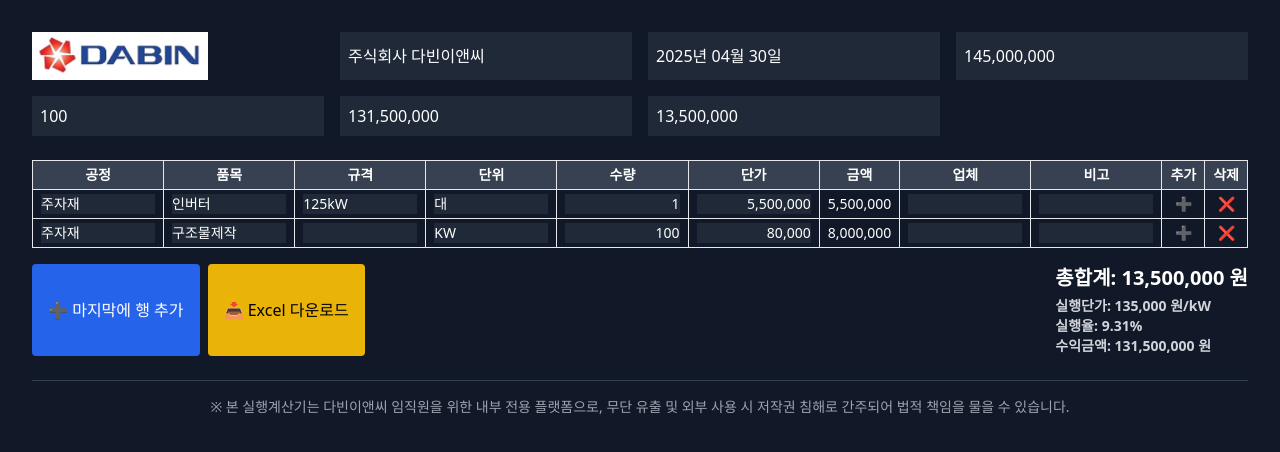
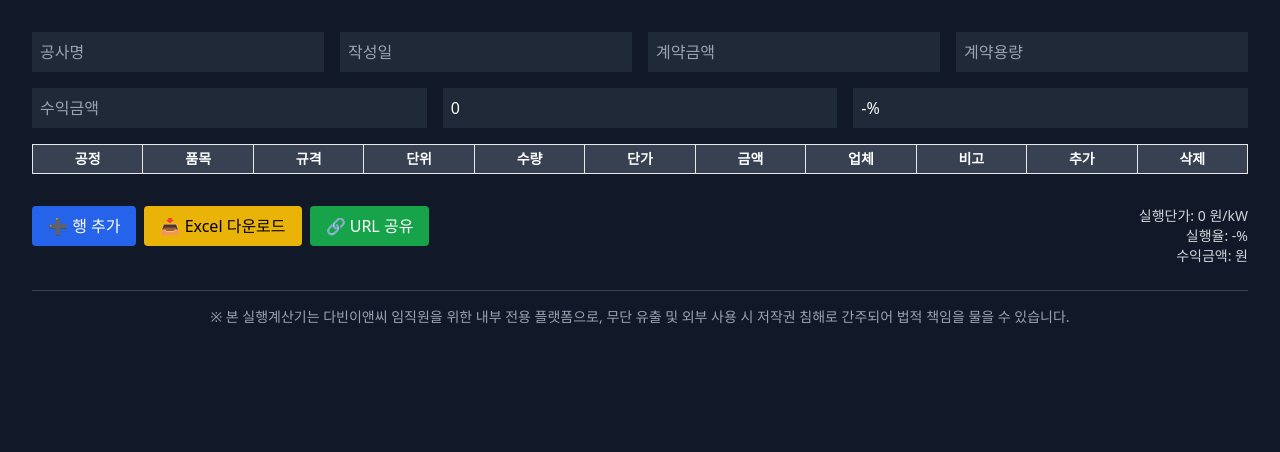
Before and after one commit to leejungmin1649/dabin, a Next.js app: page / in a window 1280 px wide. Shown: the top 452 px of the page. Built offline with nearby package versions, Linux system fonts and the light colour scheme.

Commit message:
Update index.js

```diff
--- a/pages/index.js
+++ b/pages/index.js
@@ -2,25 +2,38 @@ import { useState, useEffect } from 'react';
 import * as XLSX from 'xlsx';
 
 export default function Home() {
-  const [projectName, setProjectName] = useState('주식회사 다빈이앤씨');
-  const [date, setDate] = useState('2025년 04월 30일');
-  const [contractAmount, setContractAmount] = useState('145000000');
-  const [contractCapacity, setContractCapacity] = useState(100);
-  const [rows, setRows] = useState([
-    { id: 1, 공정: '주자재', 품목: '인버터', 규격: '125kW', 단위: '대', 수량: 1, 단가: 5500000, 업체: '', 비고: '' },
-    { id: 2, 공정: '주자재', 품목: '구조물제작', 규격: '', 단위: 'KW', 수량: 100, 단가: 80000, 업체: '', 비고: '' },
-  ]);
+  const [projectName, setProjectName] = useState('');
+  const [date, setDate] = useState('');
+  const [contractAmount, setContractAmount] = useState('');
+  const [contractCapacity, setContractCapacity] = useState('');
+  const [rows, setRows] = useState([]);
 
-  // 콤마 표시 함수
+  // URL 파라미터 복원
+  useEffect(() => {
+    const urlParams = new URLSearchParams(window.location.search);
+    const data = urlParams.get('data');
+    if (data) {
+      try {
+        const decoded = JSON.parse(decodeURIComponent(data));
+        setProjectName(decoded.projectName || '');
+        setDate(decoded.date || '');
+        setContractAmount(decoded.contractAmount || '');
+        setContractCapacity(decoded.contractCapacity || '');
+        setRows(decoded.rows || []);
+      } catch (err) {
+        console.error('복원 오류:', err);
+      }
+    }
+  }, []);
+
   const formatNumber = (num) => {
-    const parsed = parseInt(num?.toString().replace(/,/g, ''));
-    return isNaN(parsed) ? '' : parsed.toLocaleString('ko-KR');
+    const n = parseInt(num?.toString().replace(/,/g, ''));
+    return isNaN(n) ? '' : n.toLocaleString('ko-KR');
   };
 
-  // 계약금액 입력 시 콤마 자동처리
-  const handleContractAmountChange = (value) => {
-    const onlyNumbers = value.replace(/[^\d]/g, '');
-    setContractAmount(onlyNumbers);
+  const handleContractAmountChange = (val) => {
+    const onlyNum = val.replace(/[^\d]/g, '');
+    setContractAmount(onlyNum);
   };
 
   const updateRow = (index, key, value) => {
@@ -36,23 +49,32 @@ export default function Home() {
   const addRowAt = (index) => {
     const nextId = rows.length ? Math.max(...rows.map(r => r.id)) + 1 : 1;
     const newRow = { id: nextId, 공정: '', 품목: '', 규격: '', 단위: '', 수량: 0, 단가: 0, 업체: '', 비고: '' };
-    const newRows = [...rows];
-    newRows.splice(index + 1, 0, newRow);
-    setRows(newRows);
+    const updatedRows = [...rows];
+    updatedRows.splice(index + 1, 0, newRow);
+    setRows(updatedRows);
   };
 
-  const deleteRow = (id) => {
-    setRows(rows.filter(row => row.id !== id));
-  };
+  const deleteRow = (id) => setRows(rows.filter(row => row.id !== id));
 
-  const calculateTotal = () => {
-    return rows.reduce((sum, row) => sum + (row.수량 * row.단가 || 0), 0);
-  };
-
+  const calculateTotal = () => rows.reduce((sum, r) => sum + (r.수량 * r.단가 || 0), 0);
   const totalAmount = calculateTotal();
   const revenue = parseInt(contractAmount.replace(/,/g, '')) - totalAmount;
   const unitPrice = contractCapacity ? Math.floor(totalAmount / contractCapacity) : 0;
   const execRate = contractAmount ? ((totalAmount / parseInt(contractAmount.replace(/,/g, ''))) * 100).toFixed(2) : '-';
+
+  const shareLink = () => {
+    const data = {
+      projectName,
+      date,
+      contractAmount,
+      contractCapacity,
+      rows,
+    };
+    const encoded = encodeURIComponent(JSON.stringify(data));
+    const url = `${window.location.origin}${window.location.pathname}?data=${encoded}`;
+    navigator.clipboard.writeText(url);
+    alert('복사 완료! 붙여넣기하면 공유된 값이 복원됩니다.');
+  };
 
   const exportToExcel = () => {
     const wb = XLSX.utils.book_new();
@@ -62,7 +84,7 @@ export default function Home() {
       ['계약금액', contractAmount, '', '', '계약용량', contractCapacity],
       ['수익금액', revenue, '', '', '실행금액', totalAmount],
       [],
-      ['공정', '품목', '규격', '단위', '수량', '단가', '금액', '업체', '비고']
+      ['공정','품목','규격','단위','수량','단가','금액','업체','비고']
     ];
     const body = rows.map(r => [
       r.공정, r.품목, r.규격, r.단위,
@@ -77,72 +99,61 @@ export default function Home() {
   };
 
   return (
-    <div className="min-h-screen bg-gray-900 text-white p-4 sm:p-8">
-      <div className="grid grid-cols-1 sm:grid-cols-4 gap-4 mb-6">
-        <div><img src="/20250411_235807.png" className="h-12" /></div>
+    <div className="bg-gray-900 text-white p-4 sm:p-8 min-h-screen">
+      <div className="grid grid-cols-1 sm:grid-cols-4 gap-4 mb-4">
         <input value={projectName} onChange={e => setProjectName(e.target.value)} className="bg-gray-800 p-2" placeholder="공사명" />
         <input value={date} onChange={e => setDate(e.target.value)} className="bg-gray-800 p-2" placeholder="작성일" />
-        <input
-          value={formatNumber(contractAmount)}
-          onChange={e => handleContractAmountChange(e.target.value)}
-          className="bg-gray-800 p-2"
-          placeholder="계약금액"
-        />
-        <input
-          value={contractCapacity}
-          onChange={e => setContractCapacity(parseFloat(e.target.value) || 0)}
-          className="bg-gray-800 p-2"
-          placeholder="계약용량"
-        />
+        <input value={formatNumber(contractAmount)} onChange={e => handleContractAmountChange(e.target.value)} className="bg-gray-800 p-2" placeholder="계약금액" />
+        <input value={contractCapacity} onChange={e => setContractCapacity(parseFloat(e.target.value) || 0)} className="bg-gray-800 p-2" placeholder="계약용량" />
+      </div>
+
+      <div className="grid grid-cols-1 sm:grid-cols-3 gap-4 mb-4">
         <input value={formatNumber(revenue)} readOnly className="bg-gray-800 p-2" placeholder="수익금액" />
         <input value={formatNumber(totalAmount)} readOnly className="bg-gray-800 p-2" placeholder="실행금액" />
+        <input value={execRate + '%'} readOnly className="bg-gray-800 p-2" placeholder="실행율" />
       </div>
 
       <div className="overflow-x-auto">
-        <table className="table-auto w-full text-sm border border-white mb-4 min-w-[800px]">
+        <table className="min-w-[900px] w-full text-sm border border-white mb-4">
           <thead className="bg-gray-700">
             <tr>
-              {['공정', '품목', '규격', '단위', '수량', '단가', '금액', '업체', '비고', '추가', '삭제'].map((col, idx) => (
-                <th key={idx} className="border px-2 py-1 whitespace-nowrap">{col}</th>
+              {['공정','품목','규격','단위','수량','단가','금액','업체','비고','추가','삭제'].map(h => (
+                <th key={h} className="border px-2 py-1">{h}</th>
               ))}
             </tr>
           </thead>
           <tbody>
-            {rows.map((row, i) => (
-              <tr key={row.id}>
-                {['공정', '품목', '규격', '단위'].map(key => (
-                  <td key={key} className="border px-2 py-1">
-                    <input value={row[key]} onChange={e => updateRow(i, key, e.target.value)} className="bg-gray-800 w-full" />
+            {rows.map((r, i) => (
+              <tr key={r.id}>
+                {['공정','품목','규격','단위'].map(key => (
+                  <td key={key} className="border px-1 py-1"><input value={r[key]} onChange={e => updateRow(i, key, e.target.value)} className="bg-gray-800 w-full" /></td>
+                ))}
+                {['수량','단가'].map(key => (
+                  <td key={key} className="border px-1 py-1">
+                    <input value={formatNumber(r[key])} onChange={e => updateRow(i, key, e.target.value)} className="bg-gray-800 w-full text-right" />
                   </td>
                 ))}
-                {['수량', '단가'].map(key => (
-                  <td key={key} className="border px-2 py-1">
-                    <input value={formatNumber(row[key])} onChange={e => updateRow(i, key, e.target.value)} className="bg-gray-800 text-right w-full" />
-                  </td>
-                ))}
-                <td className="border px-2 py-1 text-right">{formatNumber(row.수량 * row.단가)}</td>
-                <td className="border px-2 py-1"><input value={row.업체} onChange={e => updateRow(i, '업체', e.target.value)} className="bg-gray-800 w-full" /></td>
-                <td className="border px-2 py-1"><input value={row.비고} onChange={e => updateRow(i, '비고', e.target.value)} className="bg-gray-800 w-full" /></td>
-                <td className="border px-2 py-1 text-center"><button onClick={() => addRowAt(i)} className="text-green-400">➕</button></td>
-                <td className="border px-2 py-1 text-center"><button onClick={() => deleteRow(row.id)} className="text-red-400">❌</button></td>
+                <td className="border px-2 py-1 text-right">{formatNumber(r.수량 * r.단가)}</td>
+                <td className="border px-1 py-1"><input value={r.업체} onChange={e => updateRow(i, '업체', e.target.value)} className="bg-gray-800 w-full" /></td>
+                <td className="border px-1 py-1"><input value={r.비고} onChange={e => updateRow(i, '비고', e.target.value)} className="bg-gray-800 w-full" /></td>
+                <td className="border px-1 py-1 text-center"><button onClick={() => addRowAt(i)} className="text-green-400">➕</button></td>
+                <td className="border px-1 py-1 text-center"><button onClick={() => deleteRow(r.id)} className="text-red-400">❌</button></td>
               </tr>
             ))}
           </tbody>
         </table>
       </div>
 
-      <div className="flex flex-col sm:flex-row justify-between gap-4">
+      <div className="flex flex-wrap justify-between items-start gap-2 mt-4">
         <div className="flex gap-2">
-          <button onClick={() => addRowAt(rows.length - 1)} className="bg-blue-600 px-4 py-2 rounded text-white">➕ 마지막에 행 추가</button>
+          <button onClick={() => addRowAt(rows.length - 1)} className="bg-blue-600 px-4 py-2 rounded text-white">➕ 행 추가</button>
           <button onClick={exportToExcel} className="bg-yellow-500 px-4 py-2 rounded text-black">📥 Excel 다운로드</button>
+          <button onClick={shareLink} className="bg-green-600 px-4 py-2 rounded text-white">🔗 URL 공유</button>
         </div>
-        <div className="text-xl font-bold text-right sm:text-left">
-          총합계: {formatNumber(totalAmount)} 원
-          <div className="text-sm text-gray-300 mt-1">
-            실행단가: {contractCapacity ? `${formatNumber(unitPrice)} 원/kW` : '-'}<br />
-            실행율: {execRate}%<br />
-            수익금액: {formatNumber(revenue)} 원
-          </div>
+        <div className="text-right text-sm text-gray-300">
+          실행단가: {formatNumber(unitPrice)} 원/kW<br />
+          실행율: {execRate}%<br />
+          수익금액: {formatNumber(revenue)} 원
         </div>
       </div>
 
```
